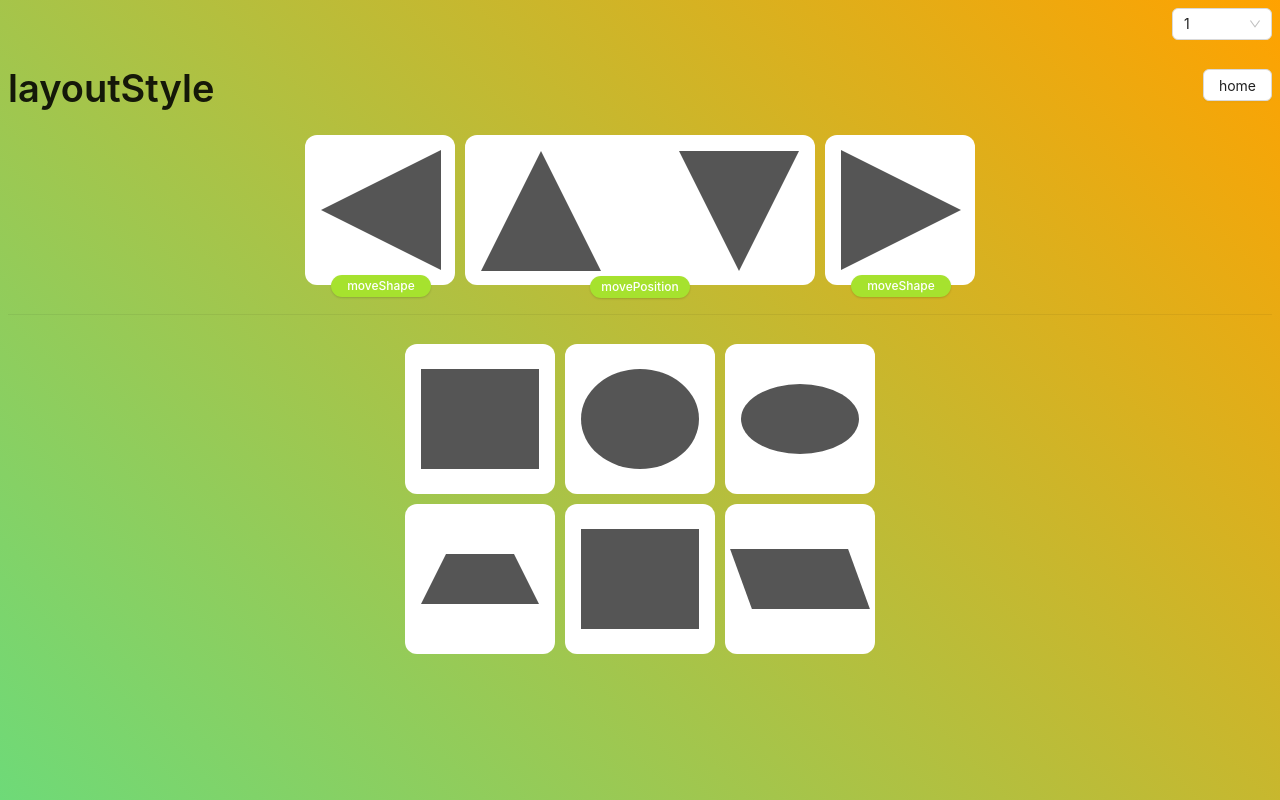
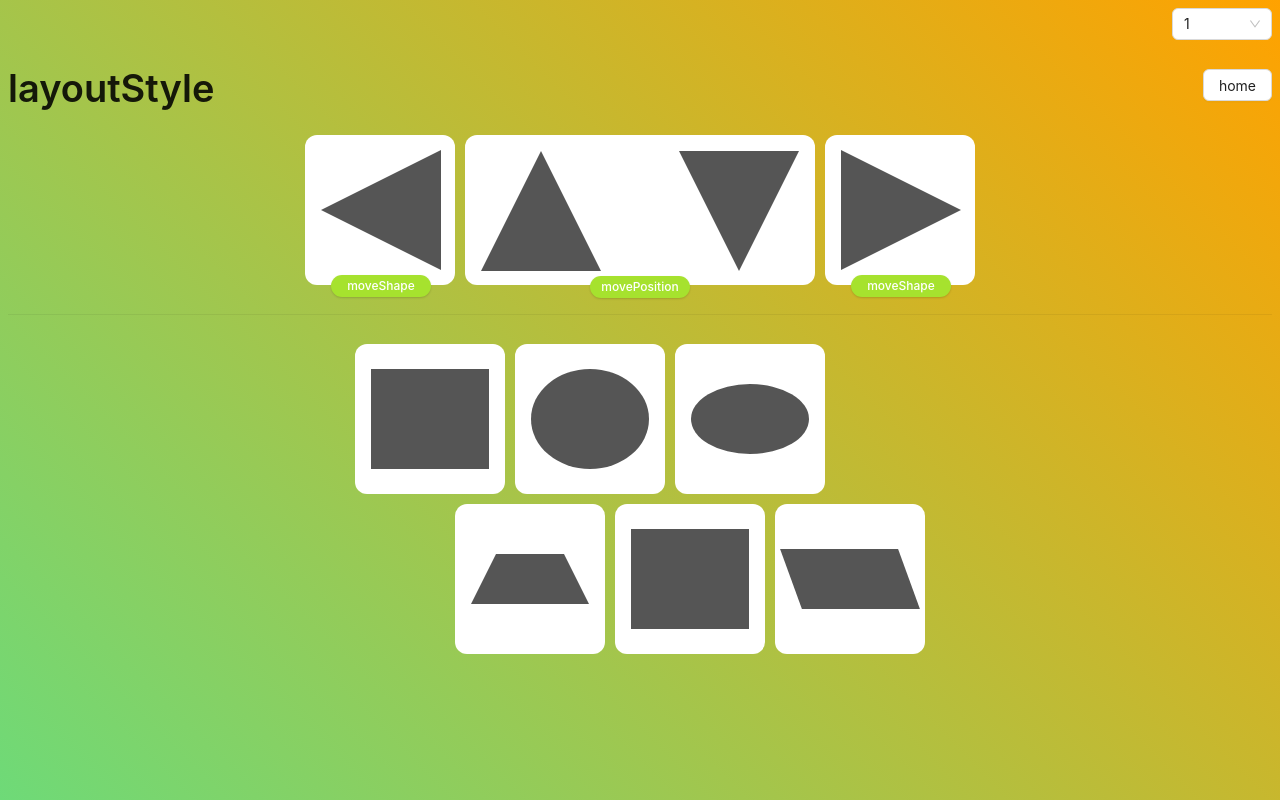
Before and after one commit to wongsakorn26/swd-frontend-test, a Next.js app: page /1/quiz1 in a window 1280 px wide. Built offline with nearby package versions, Linux system fonts and the light colour scheme; what i18next-resources-to-backend would draw is missing.

Commit message:
[13][FIX]quiz1 half move and direction

```diff
--- a/src/app/[lng]/quiz1/page.tsx
+++ b/src/app/[lng]/quiz1/page.tsx
@@ -9,6 +9,7 @@ import styles from "./quiz1.module.scss"
 export default function Quiz1({ params }: { params: { lng: string } }) {
   const { lng } = params
   const { t } = useTranslation(lng)
+  const [half, setHalf] = useState(false)
   const shapeNames = [
     "square",
     "circle",
@@ -39,6 +40,7 @@ export default function Quiz1({ params }: { params: { lng: string } }) {
     const firstHalf = selectedShape.slice(0, half)
     const secondHalf = selectedShape.slice(half)
     setSelectedShape([...secondHalf, ...firstHalf])
+    setHalf((prev) => !prev)
   }
 
   const handleRandomMove = () => {
@@ -93,7 +95,7 @@ export default function Quiz1({ params }: { params: { lng: string } }) {
         </Col>
       </Row>
       <Divider />
-      <Row justify="center">
+      <Row justify={"center"} style={{ marginLeft: half ? "100px" : "-100px" }}>
         {...selectedShape.slice(0, 3).map((item, index) => (
           <Col
             key={index}
@@ -106,8 +108,8 @@ export default function Quiz1({ params }: { params: { lng: string } }) {
           </Col>
         ))}
       </Row>
-      <Row justify="center">
-        {...selectedShape.slice(3, 7).map((item, index) => (
+      <Row justify={"center"} style={{ marginLeft: half ? "-100px" : "100px" }}>
+        {...selectedShape.slice(3, 6).map((item, index) => (
           <Col
             key={index}
             className={styles.container}
--- a/src/app/[lng]/quiz2/page.tsx
+++ b/src/app/[lng]/quiz2/page.tsx
@@ -42,6 +42,7 @@ export default function Quiz2({ params }: { params: { lng: string } }) {
   const handleDeleteRow = (index: number) => {
     dispatch(deleteForm(index))
     setSelectedRowKeys((prev) => prev.filter((key) => Number(key) !== index))
+    alert(t("deleteSuccess"))
   }
 
   const columns: TableProps<userFormProps & { key: number }>["columns"] = [
--- a/src/app/i18n/locales/en/default.json
+++ b/src/app/i18n/locales/en/default.json
@@ -45,5 +45,6 @@
     "nationality": "Nationality",
     "manage": "MANAGE"
   },
-  "saveSuccess": "Save Success"
+  "saveSuccess": "Save Success",
+  "deleteSuccess": "Delete Success"
 }
--- a/src/app/i18n/locales/th/default.json
+++ b/src/app/i18n/locales/th/default.json
@@ -45,5 +45,6 @@
     "nationality": "สัญชาติ",
     "manage": "จัดการ"
   },
-  "saveSuccess": "บันทึกข้อมูลสําเร็จ"
+  "saveSuccess": "บันทึกข้อมูลสําเร็จ",
+  "deleteSuccess": "ลบข้อมูลสําเร็จ"
 }
```
Also changed, not shown: src/components/form-components.tsx (+8 -1 lines).
